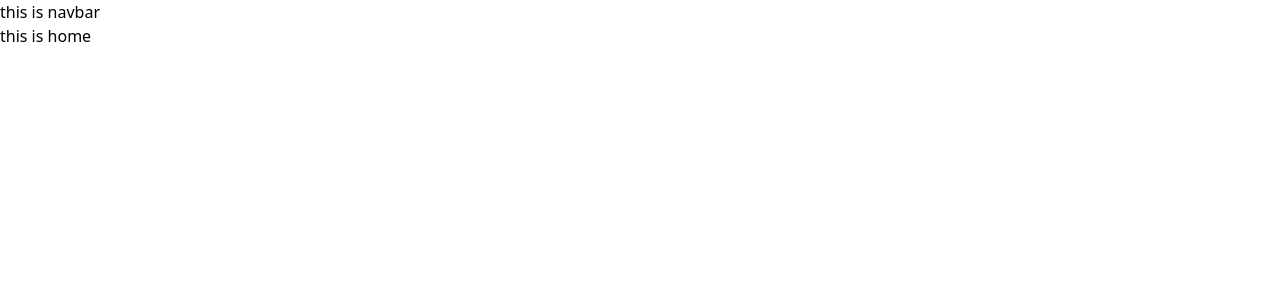
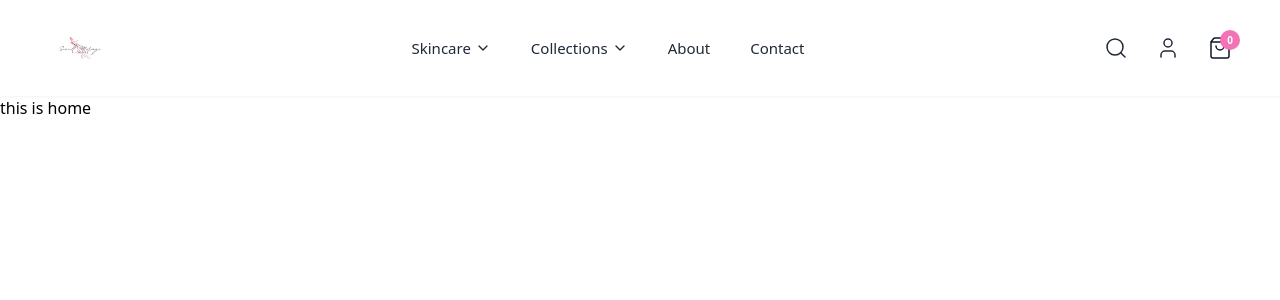
Before and after one commit to omar-faruk72/calesta-glow, a React (Vite) app: page / in a window 1280 px wide. Shown: the top 300 px of the page. Built offline with nearby package versions, Linux system fonts and the light colour scheme.

Commit message:
navbar complite

```diff
--- a/package.json
+++ b/package.json
@@ -11,6 +11,8 @@
   },
   "dependencies": {
     "@tailwindcss/vite": "^4.2.1",
+    "framer-motion": "^12.35.0",
+    "lucide-react": "^0.577.0",
     "react": "^19.2.0",
     "react-dom": "^19.2.0",
     "react-icons": "^5.6.0",
--- a/src/components/share/Navbar.jsx
+++ b/src/components/share/Navbar.jsx
@@ -1,9 +1,223 @@
-import React from 'react'
+import React, { useState, useRef, useEffect } from 'react';
+import { Search, User, ShoppingBag, ChevronDown, Menu, X, LogIn, UserPlus } from 'lucide-react';
+// eslint-disable-next-line no-unused-vars
+import { motion, AnimatePresence } from 'framer-motion';
+import { Link, NavLink } from 'react-router';
 
-export default function Navbar() {
+const Navbar = () => {
+  const [isMobileMenuOpen, setIsMobileMenuOpen] = useState(false);
+  const [isUserDropdownOpen, setIsUserDropdownOpen] = useState(false);
+  const dropdownRef = useRef(null);
+
+  useEffect(() => {
+    const handleClickOutside = (event) => {
+      if (dropdownRef.current && !dropdownRef.current.contains(event.target)) {
+        setIsUserDropdownOpen(false);
+      }
+    };
+    document.addEventListener("mousedown", handleClickOutside);
+    return () => document.removeEventListener("mousedown", handleClickOutside);
+  }, []);
+
+  const navLinks = [
+    {
+      name: 'Skincare',
+      path: '/skincare',
+      hasDropdown: true,
+      subPages: [
+        { name: 'Face Wash', path: '/skincare/face-wash' },
+        { name: 'Moisturizers', path: '/skincare/moisturizers' },
+        { name: 'Serums', path: '/skincare/serums' }
+      ]
+    },
+    {
+      name: 'Collections',
+      path: '/collections',
+      hasDropdown: true,
+      subPages: [
+        { name: 'Winter Glow', path: '/collections/winter-glow' },
+        { name: 'Summer Fresh', path: '/collections/summer-fresh' }
+      ]
+    },
+    { name: 'About', path: '/about', hasDropdown: false },
+    { name: 'Contact', path: '/contact', hasDropdown: false },
+  ];
+
   return (
-    <div>
-      <h1>this is navbar</h1>
-    </div>
-  )
-}
+    <nav className="w-full bg-white relative shadow-sm z-50">
+      <div className="max-w-7xl mx-auto px-4 sm:px-6 lg:px-12">
+        <div className="flex justify-between items-center h-24">
+
+          {/* Left: Logo */}
+          <div className="flex-shrink-0">
+            <Link to="/">
+              <img
+                src="src/assets/image/logo.png"
+                alt="Calesta Logo"
+                className="h-16 w-auto cursor-pointer"
+              />
+            </Link>
+          </div>
+
+          {/* Center: Desktop Navigation */}
+          <div className="hidden md:flex items-center space-x-10 h-full">
+            {navLinks.map((link) => (
+              <div key={link.name} className="relative group flex items-center h-full">
+                <NavLink
+                  to={link.path}
+                  className={({ isActive }) =>
+                    `flex items-center text-[15px] font-medium transition-all duration-300 relative py-2
+                    ${isActive ? 'text-pink-600' : 'text-gray-800 hover:text-pink-500'}`
+                  }
+                >
+                  {({ isActive }) => (
+                    <>
+                      {link.name}
+                      {link.hasDropdown && <ChevronDown className="ml-1 w-4 h-4 transition-transform group-hover:rotate-180" />}
+
+                      {/* Active Indicator Animation */}
+                      {isActive && (
+                        <motion.div
+                          layoutId="activeTab"
+                          className="absolute -bottom-1 left-0 right-0 h-0.5 bg-pink-500 rounded-full"
+                        />
+                      )}
+                    </>
+                  )}
+                </NavLink>
+
+                {/* Desktop Dropdown */}
+                {link.hasDropdown && (
+                  <div className="absolute left-0 top-[75%] mt-2 w-48 bg-white border border-gray-100 shadow-xl opacity-0 invisible group-hover:opacity-100 group-hover:visible transition-all duration-300 z-50 rounded-lg overflow-hidden">
+                    <div className="py-2">
+                      {link.subPages.map((sub) => (
+                        <Link
+                          key={sub.name}
+                          to={sub.path}
+                          className="block px-6 py-3 text-sm text-gray-700 hover:bg-pink-50 hover:text-pink-600 transition-all"
+                        >
+                          {sub.name}
+                        </Link>
+                      ))}
+                    </div>
+                  </div>
+                )}
+              </div>
+            ))}
+          </div>
+
+          {/* Right: Icons */}
+          <div className="flex items-center space-x-6">
+            <button className="text-gray-800 hover:text-pink-500 transition-colors">
+              <Search className="w-6 h-6 stroke-[1.5]" />
+            </button>
+
+            {/* User Icon & Dropdown */}
+            <div className="relative" ref={dropdownRef}>
+              <button
+                onClick={() => setIsUserDropdownOpen(!isUserDropdownOpen)}
+                className="text-gray-800 hover:text-pink-500 transition-colors p-1 flex items-center"
+              >
+                <User className="w-6 h-6 stroke-[1.5]" />
+              </button>
+
+              <AnimatePresence>
+                {isUserDropdownOpen && (
+                  <motion.div
+                    initial={{ opacity: 0, y: 15 }}
+                    animate={{ opacity: 1, y: 0 }}
+                    exit={{ opacity: 0, y: 15 }}
+                    className="absolute right-0 mt-4 w-52 bg-white border border-gray-100 shadow-2xl rounded-xl overflow-hidden py-2 z-[60]"
+                  >
+                    <Link
+                      to="/login"
+                      onClick={() => setIsUserDropdownOpen(false)}
+                      className="flex items-center px-4 py-3 text-sm text-gray-700 hover:bg-pink-50 hover:text-pink-600 transition-all group"
+                    >
+                      <LogIn className="w-4 h-4 mr-3 text-gray-400 group-hover:text-pink-500" />
+                      Login
+                    </Link>
+                    <Link
+                      to="/register"
+                      onClick={() => setIsUserDropdownOpen(false)}
+                      className="flex items-center px-4 py-3 text-sm text-gray-700 hover:bg-pink-50 hover:text-pink-600 transition-all group"
+                    >
+                      <UserPlus className="w-4 h-4 mr-3 text-gray-400 group-hover:text-pink-500" />
+                      Register
+                    </Link>
+                  </motion.div>
+                )}
+              </AnimatePresence>
+            </div>
+
+            {/* Shopping Bag */}
+            <Link to="/cart" className="relative group cursor-pointer">
+              <ShoppingBag className="w-6 h-6 text-gray-900 stroke-[1.5]" />
+              <span className="absolute -top-1.5 -right-2 bg-pink-400 text-white text-[10px] font-bold rounded-full h-5 w-5 flex items-center justify-center">
+                0
+              </span>
+            </Link>
+
+            {/* Mobile Menu Toggle */}
+            <button className="md:hidden" onClick={() => setIsMobileMenuOpen(!isMobileMenuOpen)}>
+              {isMobileMenuOpen ? <X className="w-7 h-7" /> : <Menu className="w-7 h-7" />}
+            </button>
+          </div>
+        </div>
+      </div>
+
+      {/* Mobile Menu Overlay */}
+      <AnimatePresence>
+        {isMobileMenuOpen && (
+          <motion.div
+            initial={{ opacity: 0, x: 100 }}
+            animate={{ opacity: 1, x: 0 }}
+            exit={{ opacity: 0, x: 100 }}
+            className="fixed inset-0 z-50 md:hidden bg-white px-6 py-10"
+          >
+            <div className="flex justify-end mb-8">
+              <X className="w-8 h-8 cursor-pointer text-gray-800" onClick={() => setIsMobileMenuOpen(false)} />
+            </div>
+            <div className="space-y-6">
+              {navLinks.map((link) => (
+                <div key={link.name}>
+                  <NavLink
+                    to={link.path}
+                    onClick={() => !link.hasDropdown && setIsMobileMenuOpen(false)}
+                    className={({ isActive }) =>
+                      `text-xl font-bold border-b border-gray-100 pb-2 mb-2 block w-full
+                      ${isActive ? 'text-pink-600' : 'text-gray-900'}`
+                    }
+                  >
+                    {link.name}
+                  </NavLink>
+                  {link.hasDropdown && (
+                    <div className="pl-4 space-y-3 mt-2">
+                      {link.subPages.map(sub => (
+                        <Link
+                          key={sub.name}
+                          to={sub.path}
+                          onClick={() => setIsMobileMenuOpen(false)}
+                          className="block text-gray-600 text-lg"
+                        >
+                          {sub.name}
+                        </Link>
+                      ))}
+                    </div>
+                  )}
+                </div>
+              ))}
+              {/* Mobile Auth Links */}
+              <div className="pt-6 border-t border-gray-100 flex flex-col space-y-4">
+                <Link to="/login" onClick={() => setIsMobileMenuOpen(false)} className="text-lg text-gray-700 font-medium">Login</Link>
+                <Link to="/register" onClick={() => setIsMobileMenuOpen(false)} className="text-lg text-gray-700 font-medium">Register</Link>
+              </div>
+            </div>
+          </motion.div>
+        )}
+      </AnimatePresence>
+    </nav>
+  );
+};
+
+export default Navbar;
```
Also changed, not shown: src/assets/image/logo.png (added), 1 other file (tests, documents, lock files or other folders).
